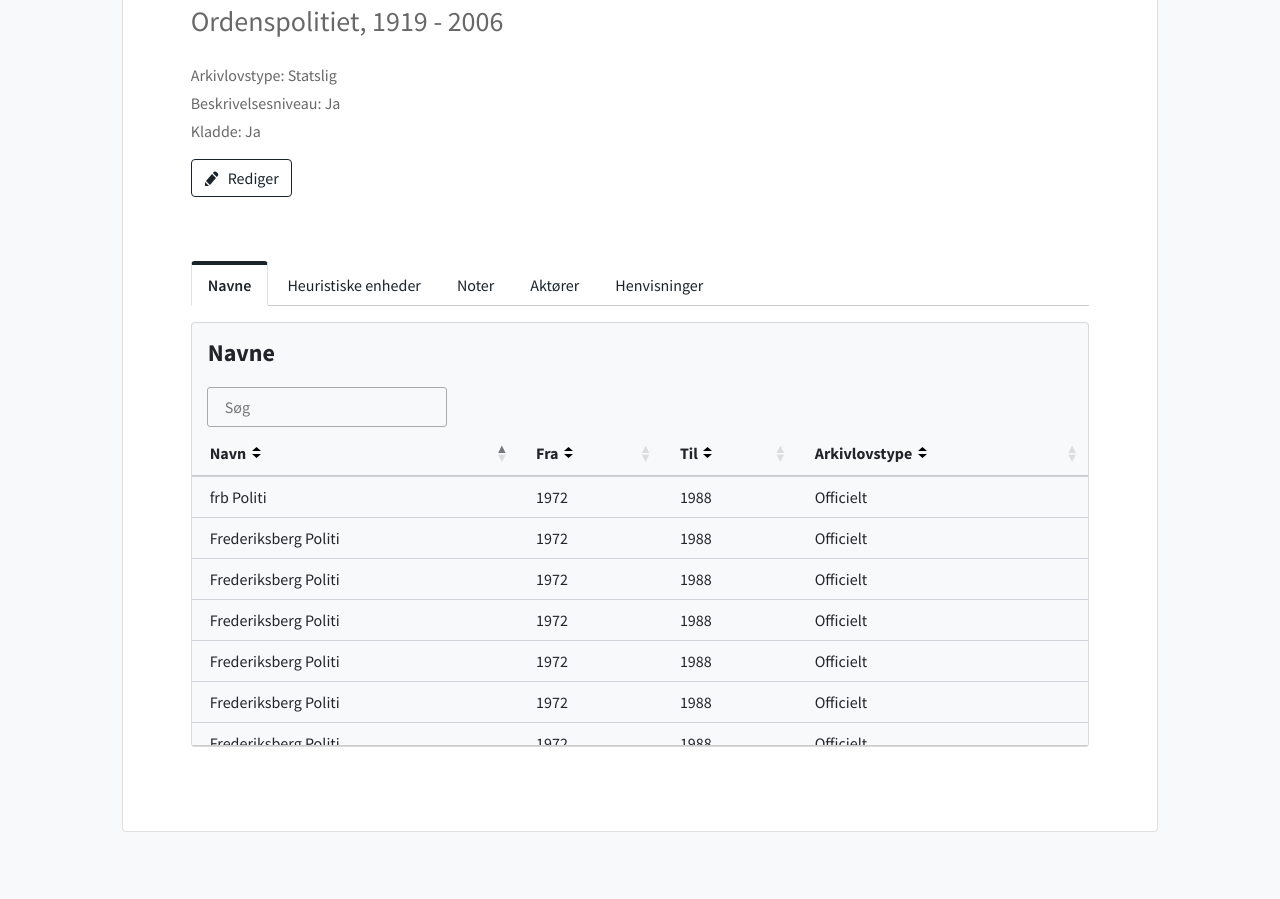
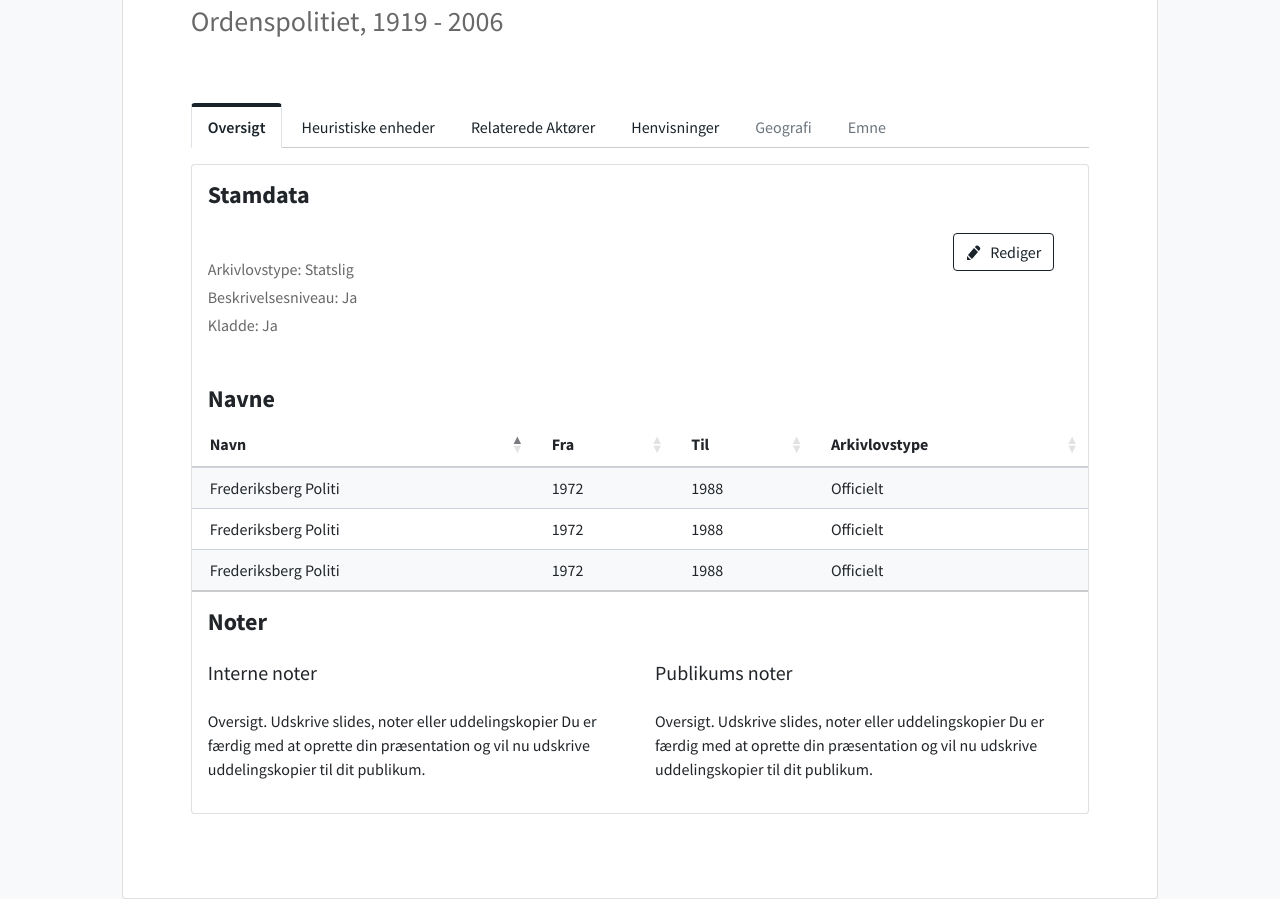
Before and after one commit to the-danish-national-archives/DaisyRaNoget, a website: page arkivskaber-open.html in a window 1280 px wide. Shown: the part 322-1221 px from the top of the page. Before the commit the page ends 1154 px from the top, so only its background shows below. Drawn offline with nearby package versions, Linux system fonts and the light colour scheme; files whose address does not match are found by name.

Commit message:
New changes after design workshop

```diff
--- a/arkivskaber-open.html
+++ b/arkivskaber-open.html
@@ -55,6 +55,9 @@
               <a class="nav-link text-muted" href="/index.html">Eksemplar</a>
             </li>
             <li class="nav-item">
+              <a class="nav-link text-muted" href="/index.html">Magasinenhed</a>
+            </li>
+            <li class="nav-item">
               <a class="nav-link text-muted" href="/index.html"
                 >Arbejdsopgaver</a
               >
@@ -73,45 +76,17 @@
               >
               <h1 class="font-weight-extrabold">Frederiksberg Politi</h1>
               <h3 class="text-secondary">Ordenspolitiet, 1919 - 2006</h3>
-              <p class="mt-4 mb-1 text-secondary">
-                Arkivlovstype: Statslig
-              </p>
-              <p class="mb-1 text-secondary">Beskrivelsesniveau: Ja</p>
-              <p class="text-secondary">Kladde: Ja</p>
-              <button
-                class="btn btn-outline-primary d-flex align-items-center"
-                data-toggle="modal"
-                data-target="#redigerArkivskaber"
-              >
-                <svg
-                  height="16px"
-                  version="1.1"
-                  viewBox="0 0 16 16"
-                  class="mr-2"
-                  width="16px"
-                  xmlns="http://www.w3.org/2000/svg"
-                  xmlns:xlink="http://www.w3.org/1999/xlink"
-                >
-                  <g transform="translate(-384.000000, -192.000000)">
-                    <path
-                      d="M385,203.950806 L389,208 L385,208 Z M392,196 L396,200 L389.978638,207.044189 L386,203 Z M394.084619,193.781497 C394.709458,193.156658 395.90929,193.343426 396.764518,194.198654 L397.538782,194.972918 C398.394011,195.828147 398.580778,197.027979 397.95594,197.652817 L396.720394,198.888363 L392.849074,195.017043 Z M394.084619,193.781497"
-                      id="Triangle 313"
-                    />
-                  </g>
-                </svg>
-                <span>Rediger</span>
-              </button>
               <ul class="nav nav-tabs mt-6">
                 <li class="nav-item">
                   <a
                     class="nav-link active"
-                    id="navne-tab"
+                    id="oversigt-tab"
                     data-toggle="tab"
-                    href="#navne"
+                    href="#oversigt"
                     role="tab"
-                    aria-controls="navne"
+                    aria-controls="oversigt"
                     href="#"
-                    >Navne</a
+                    >Oversigt</a
                   >
                 </li>
                 <li class="nav-item">
@@ -129,25 +104,13 @@
                 <li class="nav-item">
                   <a
                     class="nav-link"
-                    id="noter-tab"
-                    data-toggle="tab"
-                    href="#noter"
-                    role="tab"
-                    aria-controls="noter"
-                    href="#"
-                    >Noter</a
-                  >
-                </li>
-                <li class="nav-item">
-                  <a
-                    class="nav-link"
                     id="aktorer-tab"
                     data-toggle="tab"
                     href="#aktorer"
                     role="tab"
                     aria-controls="aktorer"
                     href="#"
-                    >Aktører</a
+                    >Relaterede Aktører</a
                   >
                 </li>
                 <li class="nav-item">
@@ -162,26 +125,88 @@
                     >Henvisninger</a
                   >
                 </li>
+                <li class="nav-item">
+                  <a
+                    class="nav-link disabled"
+                    id="henvisninger-tab"
+                    data-toggle="tab"
+                    href="#henvisninger"
+                    role="tab"
+                    aria-controls="henvisninger"
+                    href="#"
+                    >Geografi</a
+                  >
+                </li>
+                <li class="nav-item">
+                  <a
+                    class="nav-link disabled"
+                    id="henvisninger-tab"
+                    data-toggle="tab"
+                    href="#henvisninger"
+                    role="tab"
+                    aria-controls="henvisninger"
+                    href="#"
+                    >Emne</a
+                  >
+                </li>
               </ul>
 
               <div class="tab-content" id="myTabContent">
-                <!-- navne start -->
+                <!-- oversigt start -->
                 <div
                   class="tab-pane show active"
-                  id="navne"
+                  id="oversigt"
                   role="tabpanel"
-                  aria-labelledby="navne-tab"
+                  aria-labelledby="oversigt-tab"
                 >
                   <div class="container-fluid">
                     <div class="row mb-3">
                       <div class="col-sm-12 p-0">
-                        <div class="card bg-light mt-3">
+                        <div class="card bg-white mt-3">
                           <div class="card-body p-0">
+                            <h4 class="font-weight-bold mt-3 ml-3">Stamdata</h4>
+                            <div class="row p-lg-3">
+                              <div class="col-sm-10">
+                                <p class="mt-4 mb-1 text-secondary">
+                                  Arkivlovstype: Statslig
+                                </p>
+                                <p class="mb-1 text-secondary">
+                                  Beskrivelsesniveau: Ja
+                                </p>
+                                <p class="text-secondary">Kladde: Ja</p>
+                              </div>
+                              <div class="col-sm-2">
+                                <button
+                                  class="btn btn-outline-primary d-flex align-items-center"
+                                  data-toggle="modal"
+                                  data-target="#redigerArkivskaber"
+                                >
+                                  <svg
+                                    height="16px"
+                                    version="1.1"
+                                    viewBox="0 0 16 16"
+                                    class="mr-2"
+                                    width="16px"
+                                    xmlns="http://www.w3.org/2000/svg"
+                                    xmlns:xlink="http://www.w3.org/1999/xlink"
+                                  >
+                                    <g
+                                      transform="translate(-384.000000, -192.000000)"
+                                    >
+                                      <path
+                                        d="M385,203.950806 L389,208 L385,208 Z M392,196 L396,200 L389.978638,207.044189 L386,203 Z M394.084619,193.781497 C394.709458,193.156658 395.90929,193.343426 396.764518,194.198654 L397.538782,194.972918 C398.394011,195.828147 398.580778,197.027979 397.95594,197.652817 L396.720394,198.888363 L392.849074,195.017043 Z M394.084619,193.781497"
+                                        id="Triangle 313"
+                                      />
+                                    </g>
+                                  </svg>
+                                  <span>Rediger</span>
+                                </button>
+                              </div>
+                            </div>
                             <h4 class="font-weight-bold mt-3 ml-3">Navne</h4>
-                            <div class="dataTables_scroll">
                             <table
-                                id=""
-                                class="table tabledisplay table-hover table-striped"
+                              id="navne"
+                              class="table table-hover table-striped"
                               width="100%"
                             >
                               <thead>
@@ -194,109 +219,19 @@
                               </thead>
 
                               <tbody>
-                                  <tr
-                                    class="clickable-row"
-                                    data-href="/arkivskaber-open.html"
-                                  >
+                                <tr>
                                   <td>Frederiksberg Politi</td>
                                   <td>1972</td>
                                   <td>1988</td>
                                   <td>Officielt</td>
                                 </tr>
-                                  <tr
-                                    class="clickable-row"
-                                    data-href="/arkivskaber-open.html"
-                                  >
+                                <tr>
                                   <td>Frederiksberg Politi</td>
                                   <td>1972</td>
                                   <td>1988</td>
                                   <td>Officielt</td>
                                 </tr>
-                                  <tr
-                                    class="clickable-row"
-                                    data-href="/arkivskaber-open.html"
-                                  >
-                                    <td>Frederiksberg Politi</td>
-                                    <td>1972</td>
-                                    <td>1988</td>
-                                    <td>Officielt</td>
-                                  </tr>
-                                  <tr
-                                    class="clickable-row"
-                                    data-href="/arkivskaber-open.html"
-                                  >
-                                    <td>Frederiksberg Politi</td>
-                                    <td>1972</td>
-                                    <td>1988</td>
-                                    <td>Officielt</td>
-                                  </tr>
-                                  <tr
-                                    class="clickable-row"
-                                    data-href="/arkivskaber-open.html"
-                                  >
-                                    <td>Frederiksberg Politi</td>
-                                    <td>1972</td>
-                                    <td>1988</td>
-                                    <td>Officielt</td>
-                                  </tr>
-                                  <tr
-                                    class="clickable-row"
-                                    data-href="/arkivskaber-open.html"
-                                  >
-                                    <td>Frederiksberg Politi</td>
-                                    <td>1972</td>
-                                    <td>1988</td>
-                                    <td>Officielt</td>
-                                  </tr>
-                                  <tr
-                                    class="clickable-row"
-                                    data-href="/arkivskaber-open.html"
-                                  >
-                                    <td>Frederiksberg Politi</td>
-                                    <td>1972</td>
-                                    <td>1988</td>
-                                    <td>Officielt</td>
-                                  </tr>
-                                  <tr
-                                    class="clickable-row"
-                                    data-href="/arkivskaber-open.html"
-                                  >
-                                    <td>Frederiksberg Politi</td>
-                                    <td>1972</td>
-                                    <td>1988</td>
-                                    <td>Officielt</td>
-                                  </tr>
-                                  <tr
-                                    class="clickable-row"
-                                    data-href="/arkivskaber-open.html"
-                                  >
-                                    <td>frb Politi</td>
-                                    <td>1972</td>
-                                    <td>1988</td>
-                                    <td>Officielt</td>
-                                  </tr>
-                                  <tr
-                                    class="clickable-row"
-                                    data-href="/arkivskaber-open.html"
-                                  >
-                                    <td>Frederiksberg Politi</td>
-                                    <td>1955</td>
-                                    <td>1988</td>
-                                    <td>Officielt</td>
-                                  </tr>
-                                  <tr
-                                    class="clickable-row"
-                                    data-href="/arkivskaber-open.html"
-                                  >
-                                    <td>Frederiksberg Politi</td>
-                                    <td>1921</td>
-                                    <td>1988</td>
-                                    <td>Officielt</td>
-                                  </tr>
-                                  <tr
-                                    class="clickable-row"
-                                    data-href="/arkivskaber-open.html"
-                                  >
+                                <tr>
                                   <td>Frederiksberg Politi</td>
                                   <td>1972</td>
                                   <td>1988</td>
@@ -304,6 +239,30 @@
                                 </tr>
                               </tbody>
                             </table>
+                            <h4 class="font-weight-bold mt-3 ml-3">Noter</h4>
+                            <div class="row p-lg-3">
+                              <div class="col-sm-6">
+                                <h5 class="mb-4">
+                                  Interne noter
+                                </h5>
+                                <p>
+                                  Oversigt. Udskrive slides, noter eller
+                                  uddelingskopier Du er færdig med at oprette
+                                  din præsentation og vil nu udskrive
+                                  uddelingskopier til dit publikum.
+                                </p>
+                              </div>
+                              <div class="col-sm-6">
+                                <h5 class="mb-4">
+                                  Publikums noter
+                                </h5>
+                                <p>
+                                  Oversigt. Udskrive slides, noter eller
+                                  uddelingskopier Du er færdig med at oprette
+                                  din præsentation og vil nu udskrive
+                                  uddelingskopier til dit publikum.
+                                </p>
+                              </div>
                             </div>
                           </div>
                         </div>
@@ -339,24 +298,17 @@
                                     <th scope="col">Sorteringsfelt</th>
                                     <th scope="col">Yderår</th>
                                     <th scope="col">Type</th>
-                                    <th scope="col">Undertype</th>
-                                    <th scope="col">E-nummer</th>
                                     <th scope="col">Beskrivelsesniveau</th>
                                   </tr>
                                 </thead>
                                 <tbody>
-                                  <tr
-                                    class="clickable-row"
-                                    data-href="#target"
-                                  >
+                                  <tr class="clickable-row" data-href="#target">
                                     <td>Ordensmagt Røverier</td>
                                     <td>
                                       sh001
                                     </td>
                                     <td>1987-1988</td>
                                     <td>Komponent</td>
-                                    <td>ut</td>
-                                    <td>0</td>
                                     <td>2. niveau</td>
                                   </tr>
                                   <tr class="clickable-row">
@@ -366,8 +318,6 @@
                                     </td>
                                     <td>1987-1988</td>
                                     <td>Komponent</td>
-                                    <td>ut</td>
-                                    <td>0</td>
                                     <td>2. niveau</td>
                                   </tr>
                                 </tbody>
--- a/src/js/script.js
+++ b/src/js/script.js
@@ -62,6 +62,15 @@ $(document).ready(function() {
     scrollX: true
   });
 
+  $("#navne").DataTable({
+    paging: false,
+    info: false,
+    searching: false,
+    lengthChange: false,
+    responsive: true,
+    scrollX: true
+  });
+
   $(".dataTables_filter input").attr("placeholder", "Søg");
 
   $('a[data-toggle="tab"]').on("shown.bs.tab", function(e) {
```
Also changed, not shown: index.html (+73 -3 lines), search/arkivskaber.html (+3 -0 lines). Lines whose indentation alone changed are shown as unchanged.
